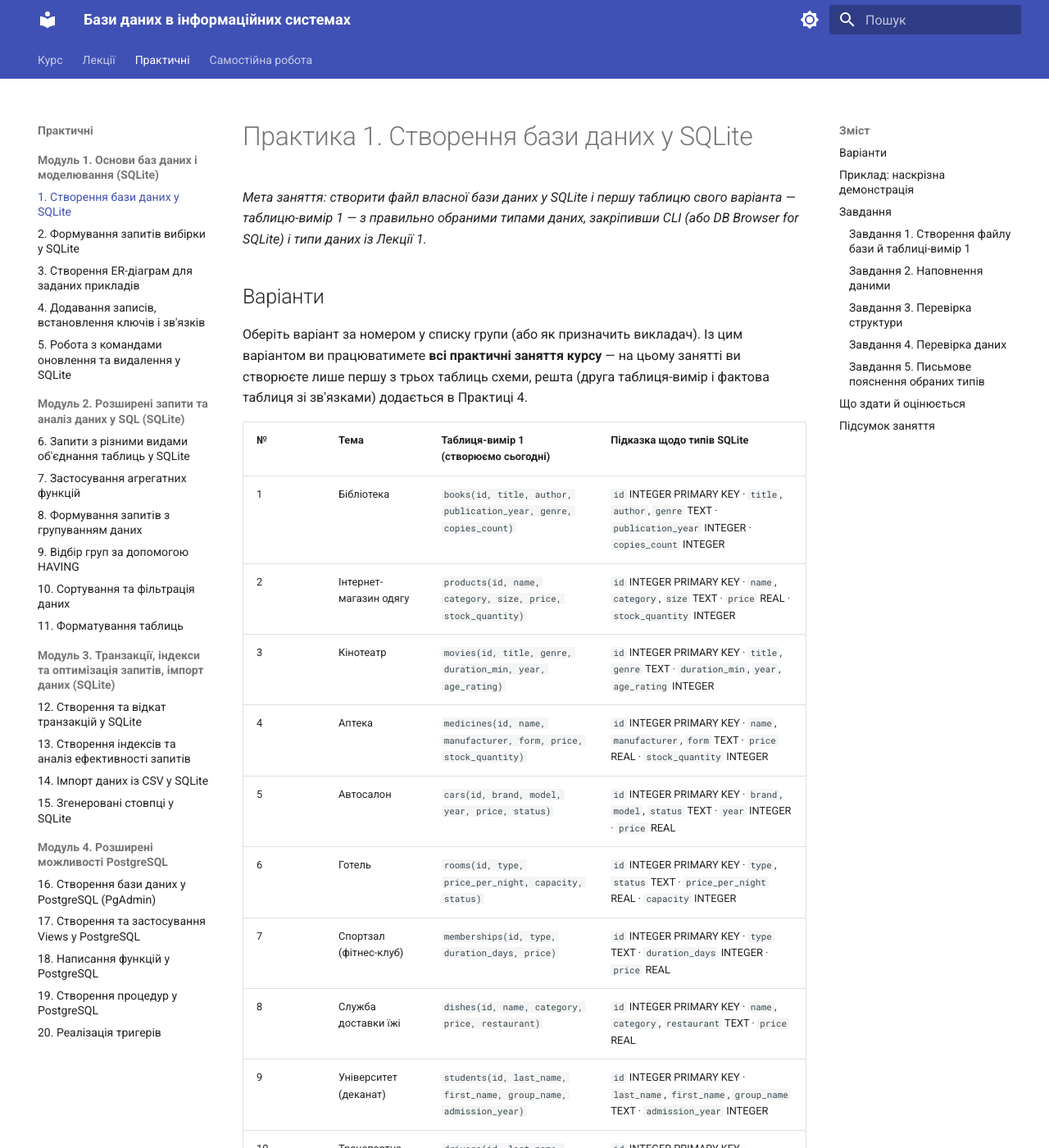
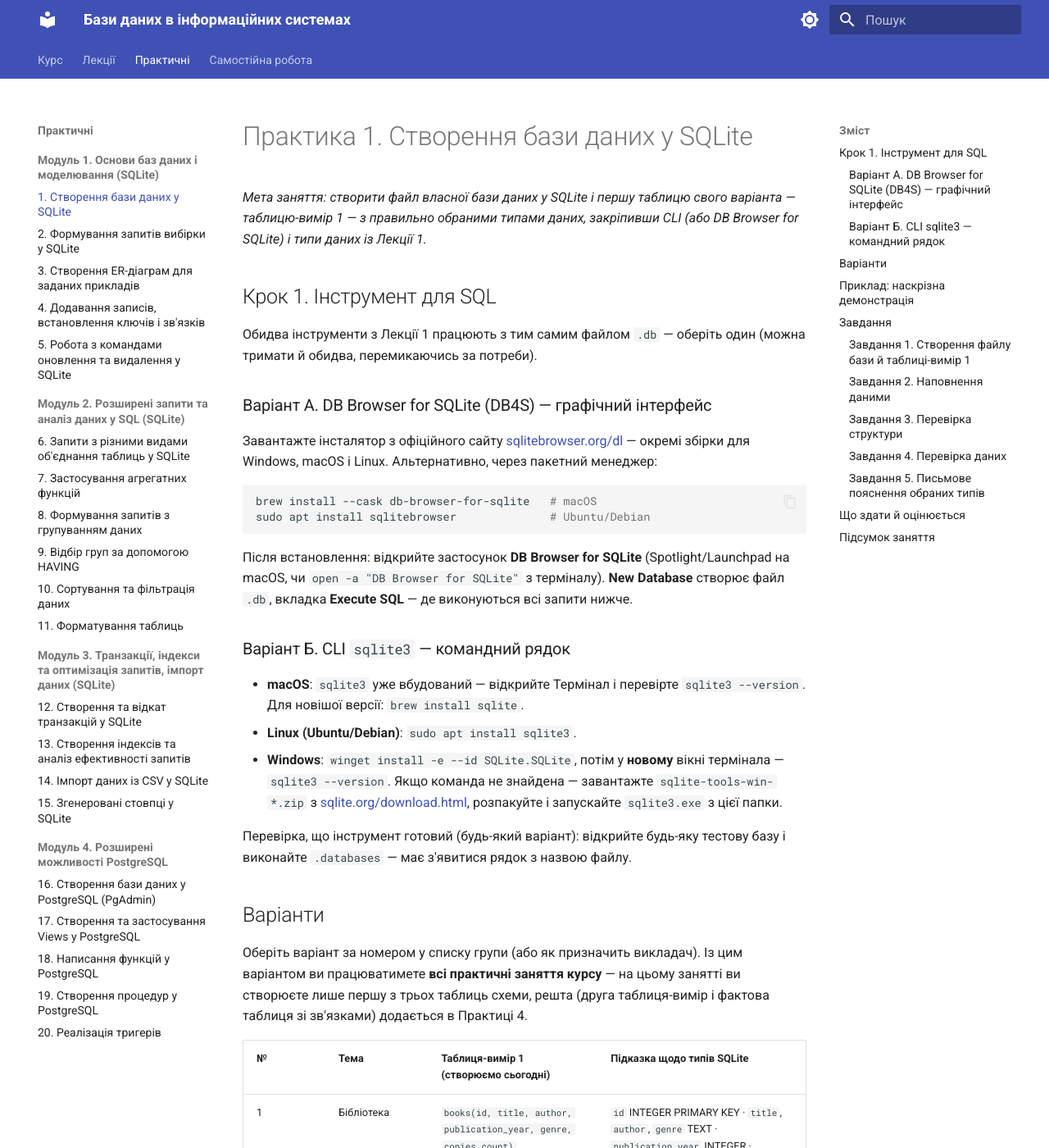
Before and after one commit to BojkoBogdan/Bogdan-Bojko-IT-31, an MkDocs documentation site: the page built from docs/practice/01-sqlite-create.md, in a window 1280 px wide and 1400 px high. Shown: the whole window at 82% size. Built offline with MkDocs 1.6.1 and Material for MkDocs 9.7.7, drawn with Linux system fonts in a browser that asks for light colours.

Commit message:
docs: add SQL tool setup step to Practice 1 (#1)
Cover both DB Browser for SQLite and the sqlite3 CLI with per-OS
install instructions and a verification check, so students have a
working tool before the first task.

````diff
--- a/docs/practice/01-sqlite-create.md
+++ b/docs/practice/01-sqlite-create.md
@@ -3,6 +3,42 @@
 *Мета заняття: створити файл власної бази даних у SQLite і першу таблицю
 свого варіанта — таблицю-вимір 1 — з правильно обраними типами даних,
 закріпивши CLI (або DB Browser for SQLite) і типи даних із Лекції 1.*
+
+## Крок 1. Інструмент для SQL
+
+Обидва інструменти з Лекції 1 працюють з тим самим файлом `.db` — оберіть
+один (можна тримати й обидва, перемикаючись за потреби).
+
+### Варіант А. DB Browser for SQLite (DB4S) — графічний інтерфейс
+
+Завантажте інсталятор з офіційного сайту
+[sqlitebrowser.org/dl](https://sqlitebrowser.org/dl/) — окремі збірки
+для Windows, macOS і Linux. Альтернативно, через пакетний менеджер:
+
+```bash
+brew install --cask db-browser-for-sqlite   # macOS
+sudo apt install sqlitebrowser              # Ubuntu/Debian
+```
+
+Після встановлення: відкрийте застосунок **DB Browser for SQLite**
+(Spotlight/Launchpad на macOS, чи `open -a "DB Browser for SQLite"` з
+терміналу). **New Database** створює файл `.db`, вкладка
+**Execute SQL** — де виконуються всі запити нижче.
+
+### Варіант Б. CLI `sqlite3` — командний рядок
+
+- **macOS**: `sqlite3` уже вбудований — відкрийте Термінал і перевірте
+  `sqlite3 --version`. Для новішої версії: `brew install sqlite`.
+- **Linux (Ubuntu/Debian)**: `sudo apt install sqlite3`.
+- **Windows**: `winget install -e --id SQLite.SQLite`, потім у **новому**
+  вікні термінала — `sqlite3 --version`. Якщо команда не знайдена —
+  завантажте `sqlite-tools-win-*.zip` з
+  [sqlite.org/download.html](https://sqlite.org/download.html),
+  розпакуйте і запускайте `sqlite3.exe` з цієї папки.
+
+Перевірка, що інструмент готовий (будь-який варіант): відкрийте будь-яку
+тестову базу і виконайте `.databases` — має з'явитися рядок з назвою
+файлу.
 
 ## Варіанти
 
````
